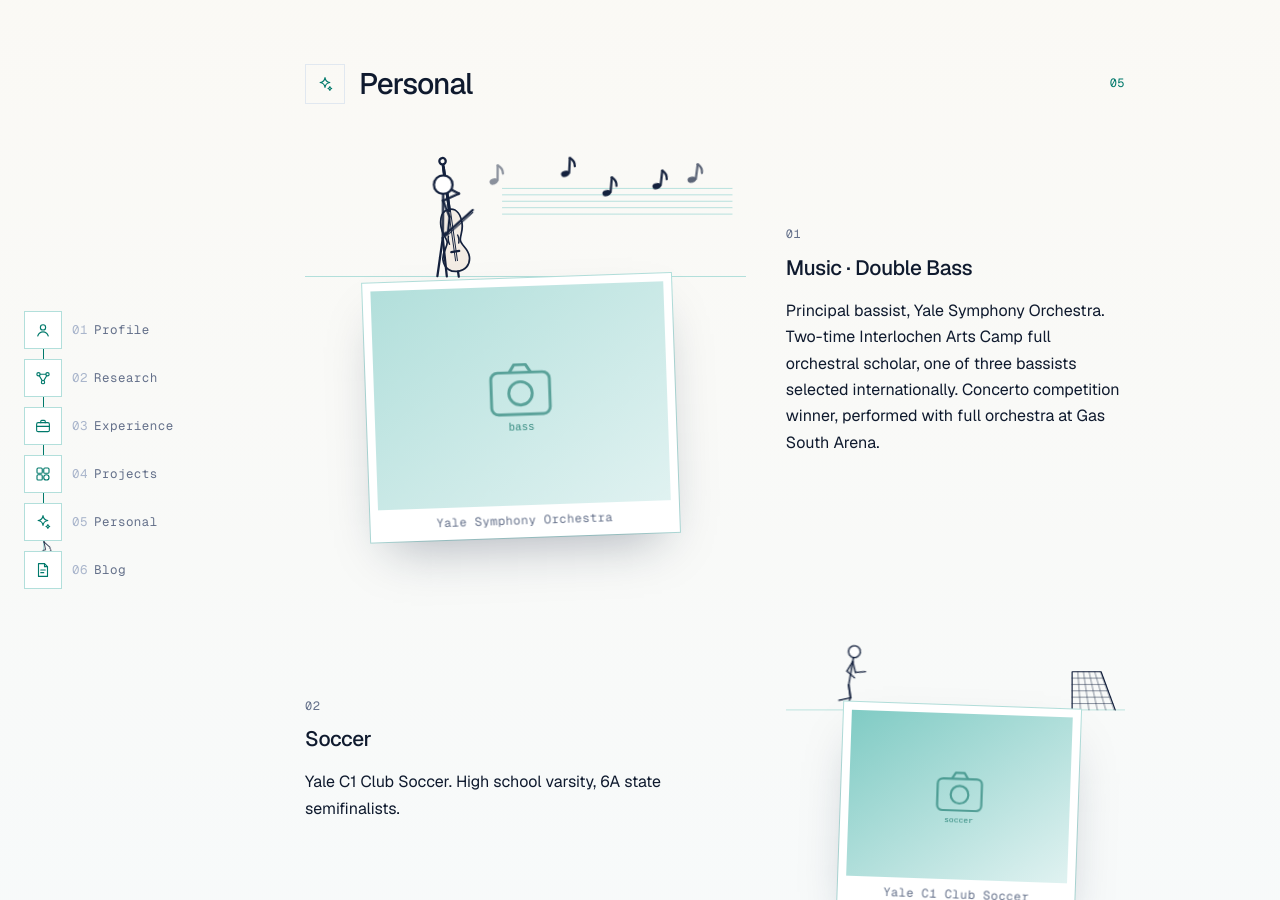
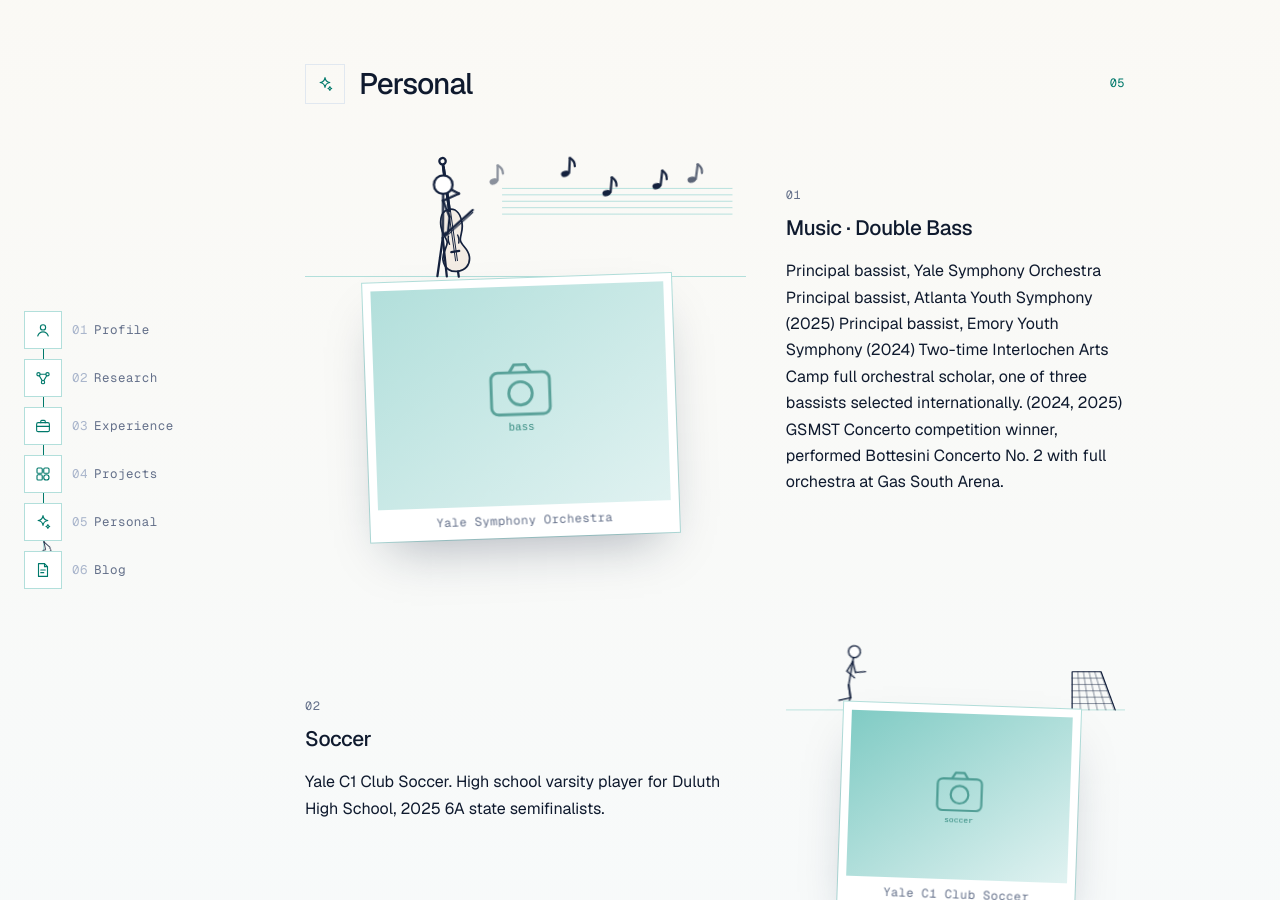
Before and after one commit to yuvinkang/yuvinkang.github.io, a Jekyll site: the page built from index.html, in a window 1280 px wide and 900 px high, scrolled down 7859 px. Built offline with Jekyll 4.4.1, drawn with Linux system fonts in a browser that asks for light colours; some of the changed text lies outside the part shown.

Commit message:
Update personal achievements in YAML file

```diff
--- a/_data/personal.yml
+++ b/_data/personal.yml
@@ -7,18 +7,26 @@
   image: /assets/images/personal/bass.svg
   caption: "Yale Symphony Orchestra"
   text: |
-    Principal bassist, Yale Symphony Orchestra. Two-time Interlochen Arts Camp full orchestral scholar, one of three bassists selected internationally. Concerto competition winner, performed with full orchestra at Gas South Arena.
+    Principal bassist, Yale Symphony Orchestra
+    Principal bassist, Atlanta Youth Symphony (2025)
+    Principal bassist, Emory Youth Symphony (2024)
+    Two-time Interlochen Arts Camp full orchestral scholar, one of three bassists selected internationally. (2024, 2025)
+    GSMST Concerto competition winner, performed Bottesini Concerto No. 2 with full orchestra at Gas South Arena.
 
 - title: "Soccer"
   scene: soccer
   image: /assets/images/personal/soccer.svg
   caption: "Yale C1 Club Soccer"
   text: |
-    Yale C1 Club Soccer. High school varsity, 6A state semifinalists.
+    Yale C1 Club Soccer.
+    High school varsity player for Duluth High School, 2025 6A state semifinalists.
 
 - title: "Taekwondo"
   scene: taekwondo
   image: /assets/images/personal/taekwondo.svg
   caption: "Yale Club Taekwondo"
   text: |
-    Social chair, Yale Club Taekwondo.
+    Started learning Taekwondo in college for the first time (Currently 12-0 Individual Sparring Record!)
+    Social chair, Yale Club Taekwondo (Current)
+    2025 ACATA UPenn Tournament: Team Sparring Gold Medal, Poomsae Bronze Medal
+    2026 ECTC MIT Tournament: Team Sparring Silver Medal
```
